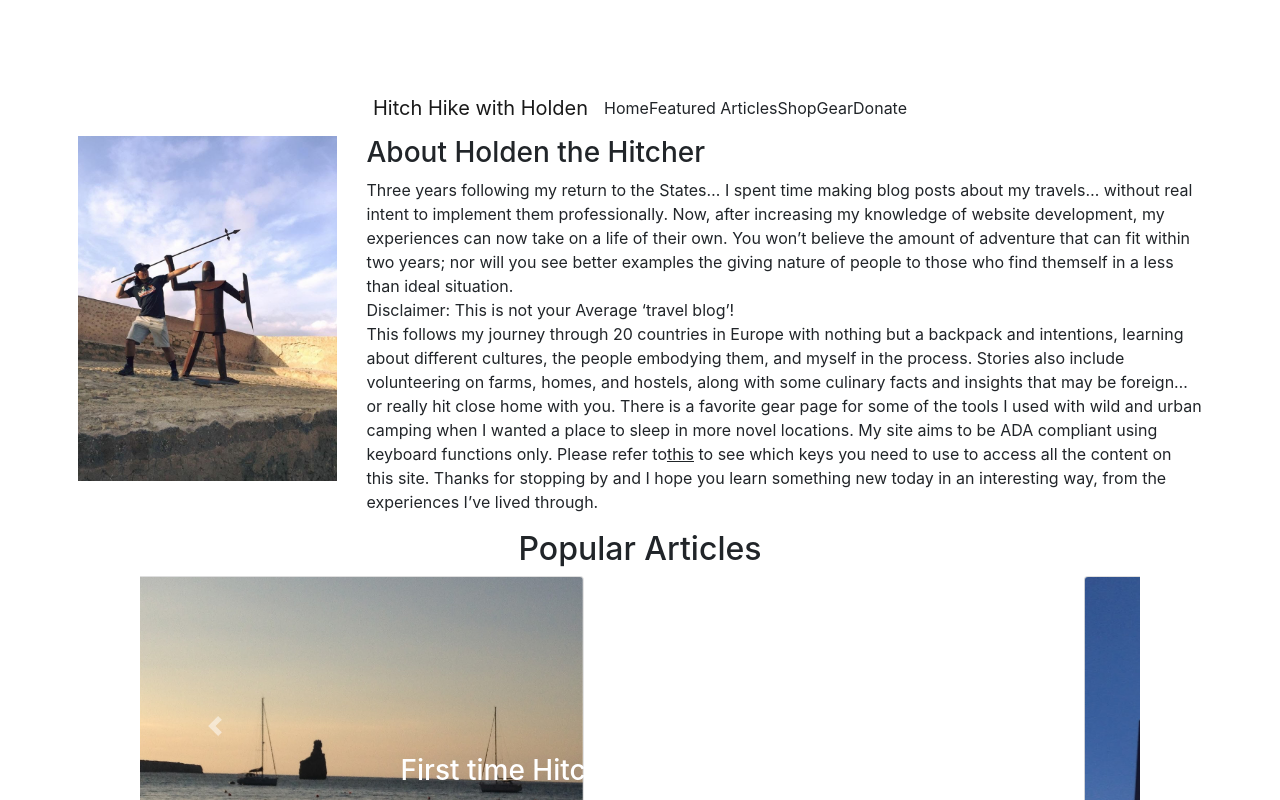
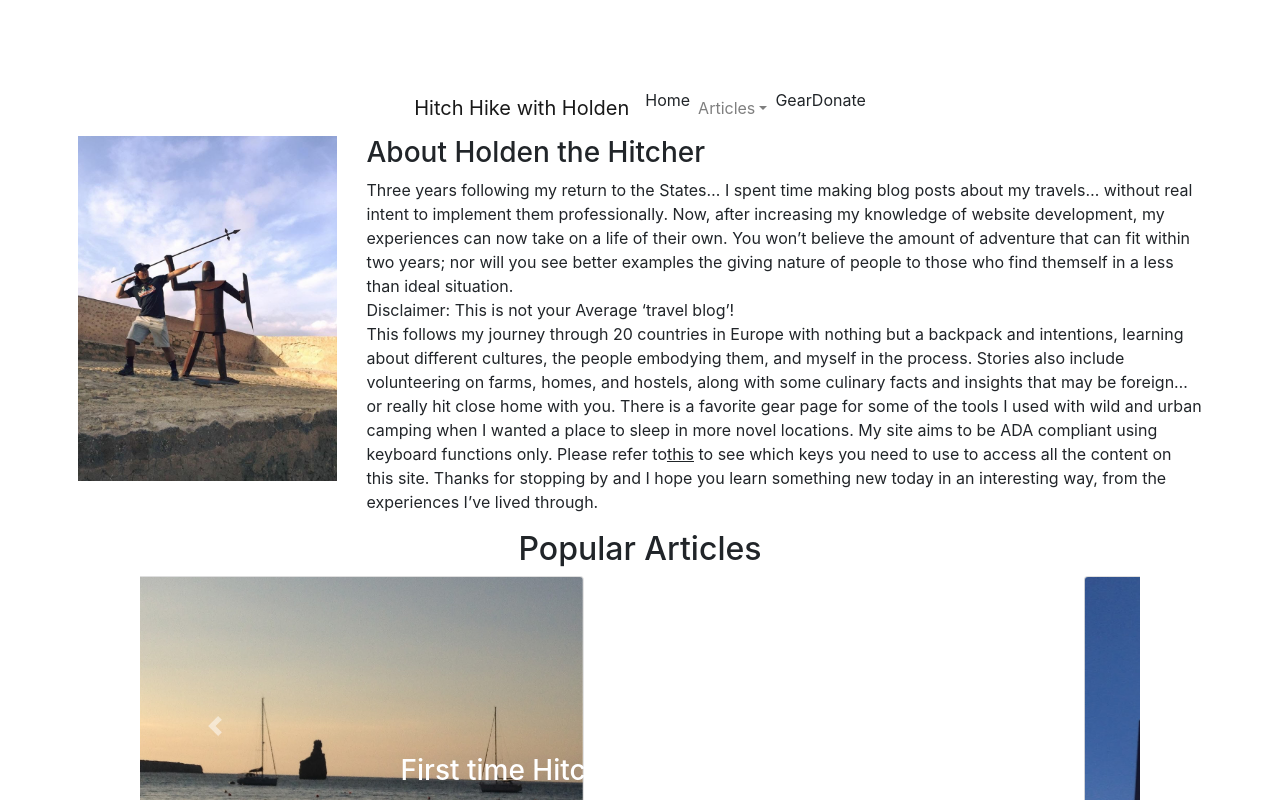
Before and after one commit to holdenthehitcher/hitchhikingblog, a Next.js app in the folder my-app/: page /home in a window 1280 px wide. Shown: the top 800 px of the page. Built offline with nearby package versions, Linux system fonts and the light colour scheme.

Commit message:
deleted shop, imported Navbar correctly

```diff
--- a/my-app/components/Navigation.js
+++ b/my-app/components/Navigation.js
@@ -1,7 +1,8 @@
 import React, { useState } from "react";
 import Link from "next/link";
-import { Nav, NavbarBrand, NavDropdown, NavbarToggler, NavItem, Collapse } from "reactstrap";
 import Navbar from "react-bootstrap/Navbar";
+import Nav from "react-bootstrap/Nav";
+import NavDropdown from "react-bootstrap/NavDropdown";
 
 const Navigation = () => {
   const [isNavOpen, toggleNav] = useState(false);
@@ -14,10 +15,6 @@ const Navigation = () => {
     {
       href: "/articles",
       text: "Featured Articles",
-    },
-    {
-      href: "/shop",
-      text: "Shop",
     },
     {
       href: "/gear",
@@ -33,25 +30,40 @@ const Navigation = () => {
     <>
       <Navbar sticky="top" expand="md">
         <div className="row">
-          <NavbarBrand href="/">
+          <Navbar.Brand href="/">
             <a>Hitch Hike with Holden</a>
-            </NavbarBrand>
-          <NavbarToggler onClick={() => toggleNav(!isNavOpen)} />
-          <Collapse isOpen={isNavOpen} navbar>
+          </Navbar.Brand>
+          <Navbar.Toggle onClick={() => toggleNav(!isNavOpen)} />
+          <Navbar.Collapse isopen={isNavOpen} navbar>
             <Nav>
-              {navigation.map(({ href, text }, i) => (
-                <NavItem key={i} className="nav-item">
-                  <Link href={href}>
-                    <a>{text}</a>
-                  </Link>
-                </NavItem>
-              ))}
+              <Nav.Item key="1" className="nav-item">
+                <Link href="/home">
+                  <a> Home </a>
+                </Link>
+              </Nav.Item>
+              <NavDropdown title="Articles" id="basic-nav-dropdown">
+                <NavDropdown.Item href="/articles">Articles - Home Page</NavDropdown.Item>
+                <NavDropdown.Divider />
+                <NavDropdown.Item href="/">Hitchhiking</NavDropdown.Item>
+                <NavDropdown.Item href="/">Volunteering</NavDropdown.Item>
+                <NavDropdown.Item href="/">Culinary</NavDropdown.Item>
+              </NavDropdown>
+              <Nav.Item key="3" className="nav-item">
+                <Link href="/gear">
+                  <a> Gear </a>
+                </Link>
+              </Nav.Item>
+              <Nav.Item key="4" className="nav-item">
+                <Link href="/donate">
+                  <a> Donate </a>
+                </Link>
+              </Nav.Item>
             </Nav>
-          </Collapse>
+          </Navbar.Collapse>
         </div>
       </Navbar>
     </>
   );
-}
+};
 
 export default Navigation;
--- a/my-app/css/styles.scss
+++ b/my-app/css/styles.scss
@@ -1,3 +1,5 @@
+@import "~bootstrap/scss/bootstrap";
+
 html,
 body {
   padding: 0;
```
Also changed, not shown: my-app/pages/shop.js (deleted, +0 -17 lines).
